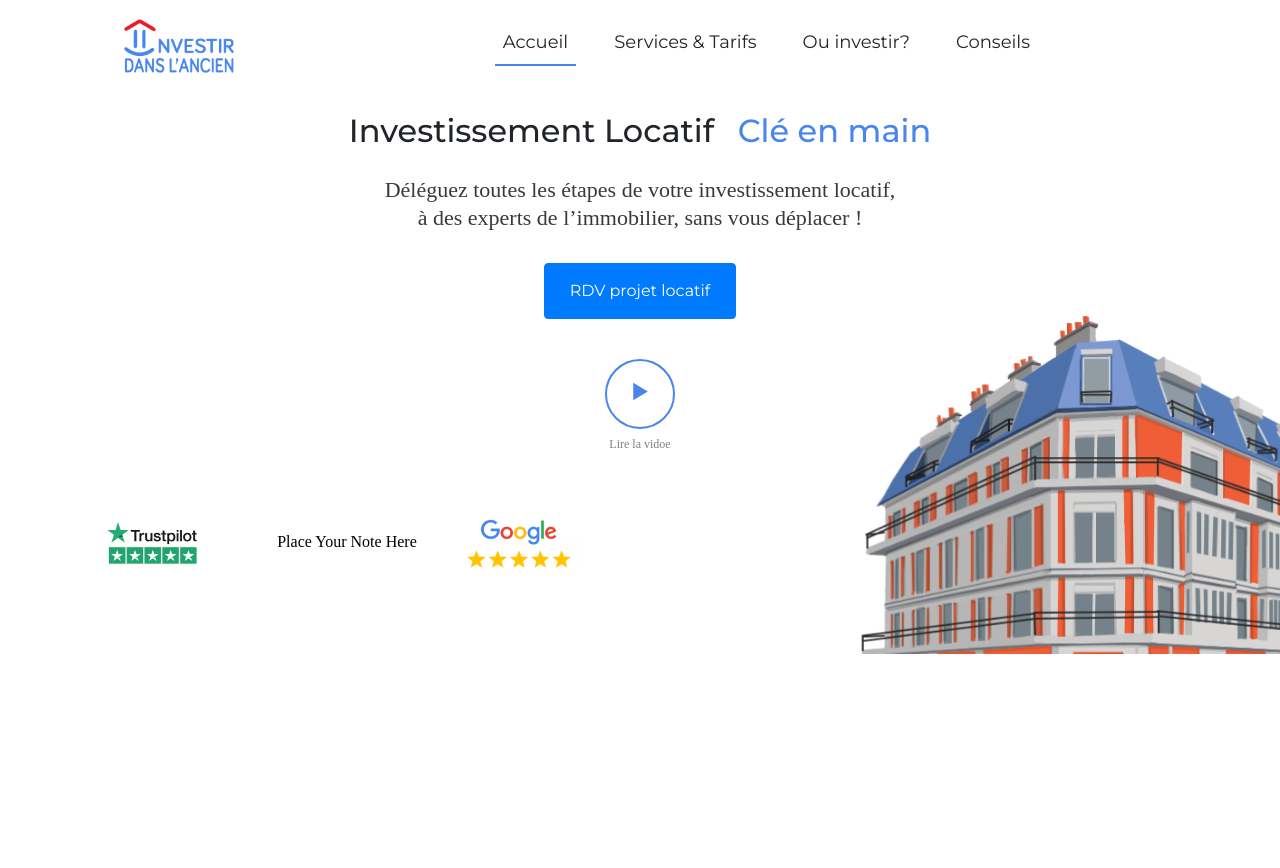
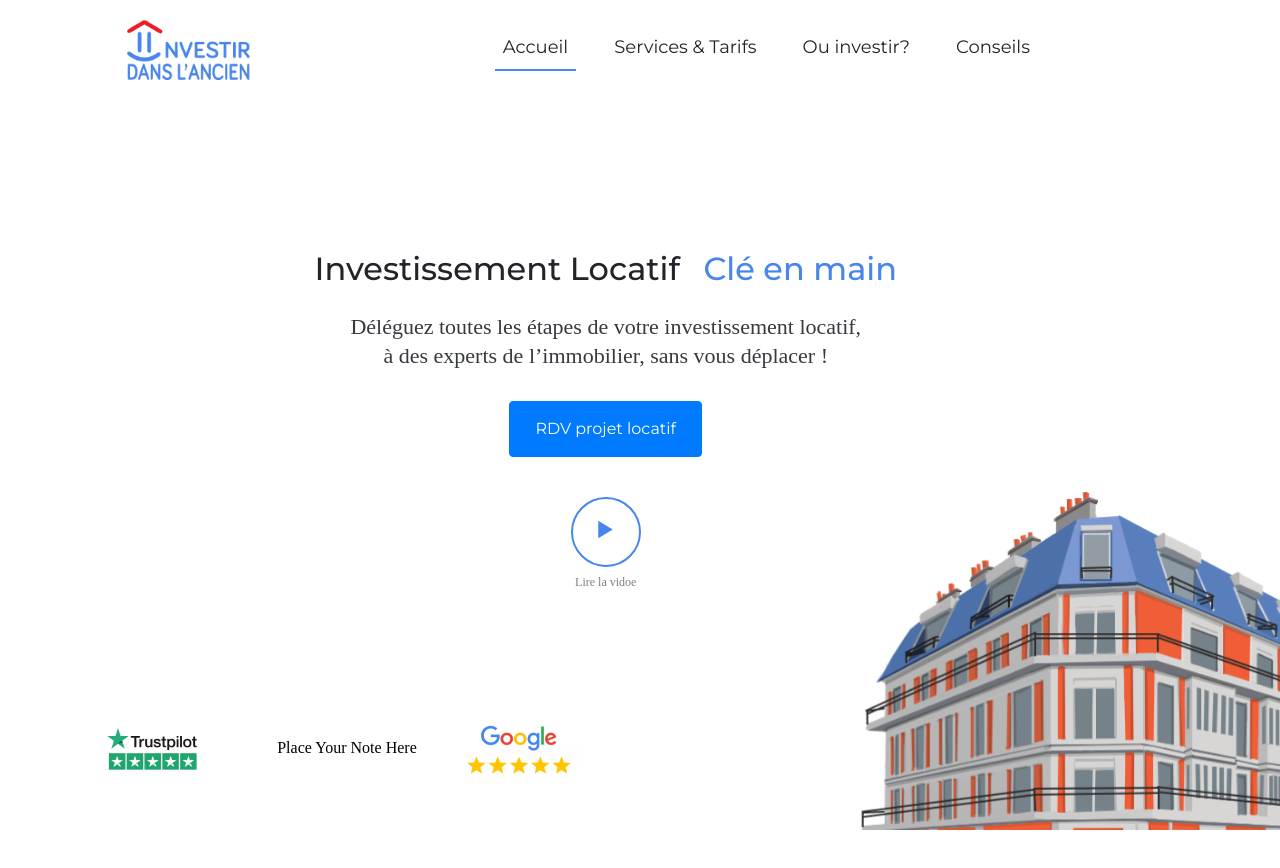
Before and after one commit to chilouhfaouzi/figma-investir, a plain HTML site: page index.html in a window 1280 px wide. Shown: the top 868 px of the page. Drawn offline with Linux system fonts and the light colour scheme.

Commit message:
Update main.css

```diff
--- a/css/main.css
+++ b/css/main.css
@@ -44,6 +44,7 @@ body {
 main {
   overflow: hidden;
   position: relative;
+  height: 100vh;
 }
 
 p {
@@ -67,10 +68,10 @@ p {
 /* ----------- 02 -Start Header CSS   -----------*/
 .Header {
   background-color: #fff;
-   height: 90px;
+  height: 90px;
 }
 .navbar-brand {
-  height: 90px;
+  height: 100px;
 }
 .navbar-brand img {
   height: 100%;
@@ -110,7 +111,7 @@ p {
 .main-img {
   position: absolute;
   right: 0;
-  bottom: 30px;
+  bottom: 60px;
 }
 .main-img img {
   width: 484px;
@@ -128,7 +129,8 @@ p {
   }
 }
 .centred-div {
-  margin: 2% auto;
+  /*margin: 2% auto;*/
+  margin: 20vh;
   width: 65%;
   /* height: 400px;*/
   text-align: center;
@@ -198,7 +200,10 @@ p {
   }
 }
 .content-sites {
-  margin: 0 0 100px;
+  /*margin: 0 0 100px;*/
+  position: absolute;
+  bottom: 100px;
+  /*margin-top: 40vh;*/
 }
 @media (max-width: 992px) {
   .content-sites {
```
